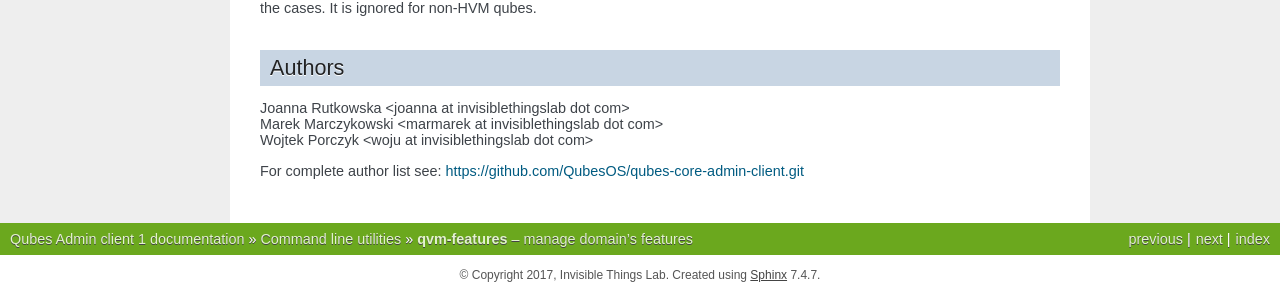
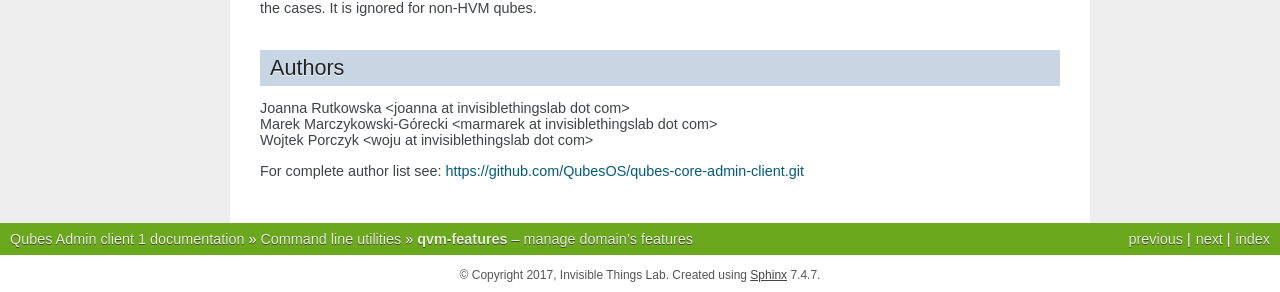
Before and after one commit to QubesOS/qubes-core-admin-client, a Sphinx documentation site: the page built from doc/manpages/qvm-features.rst, in a window 1280 px wide and 900 px high, scrolled down 4710 px. Shown: the part 605-897 px from the top of the window. Built offline with Sphinx 7.4.7, drawn with Linux system fonts in a browser that asks for light colours; the version number could not be read and is left out.

Commit message:
Marek's name got changed
Use the new one.

```diff
--- a/doc/manpages/qvm-features.rst
+++ b/doc/manpages/qvm-features.rst
@@ -326,7 +326,7 @@ Authors
 -------
 
 | Joanna Rutkowska <joanna at invisiblethingslab dot com>
-| Marek Marczykowski <marmarek at invisiblethingslab dot com>
+| Marek Marczykowski-Górecki <marmarek at invisiblethingslab dot com>
 | Wojtek Porczyk <woju at invisiblethingslab dot com>
 
 | For complete author list see: https://github.com/QubesOS/qubes-core-admin-client.git
```
